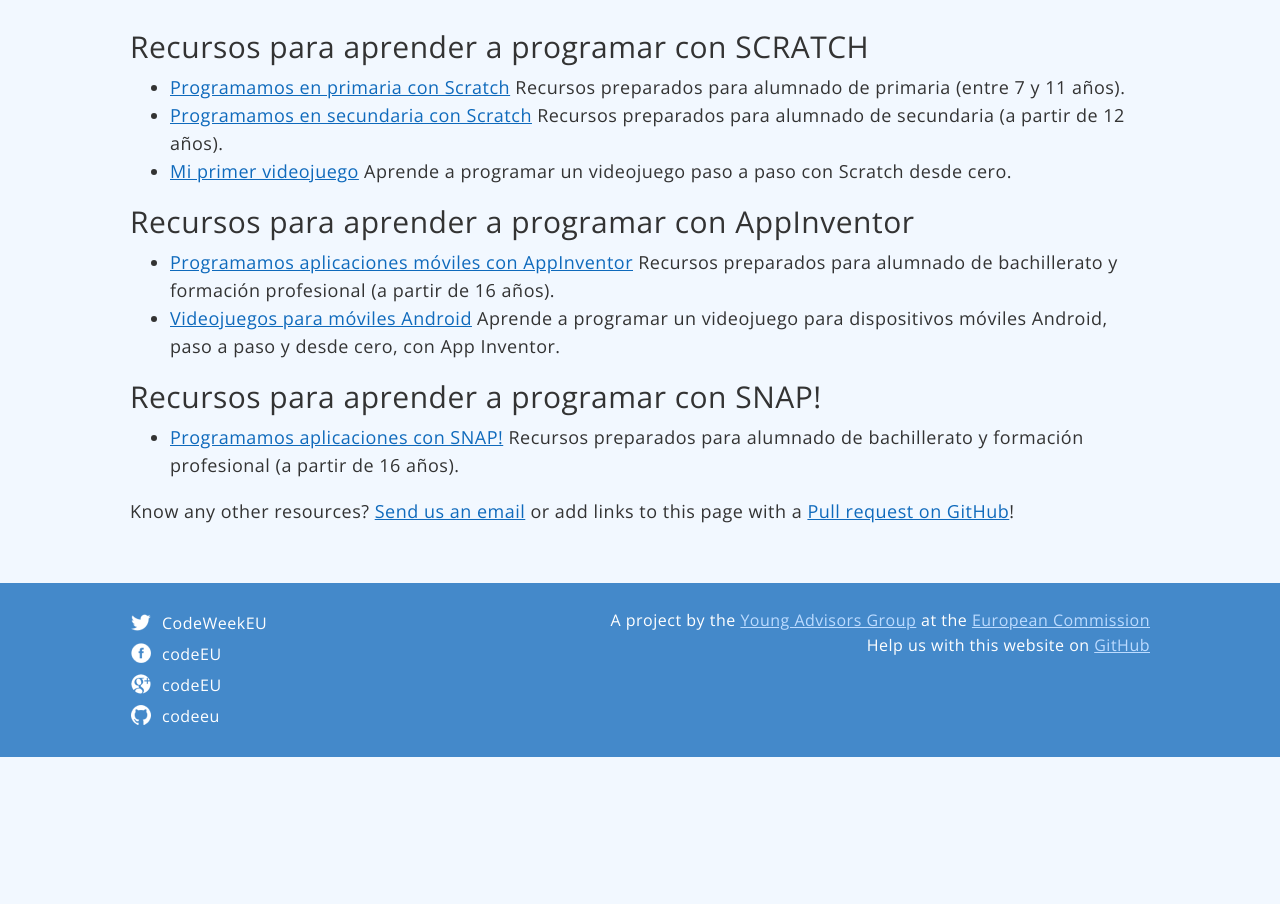
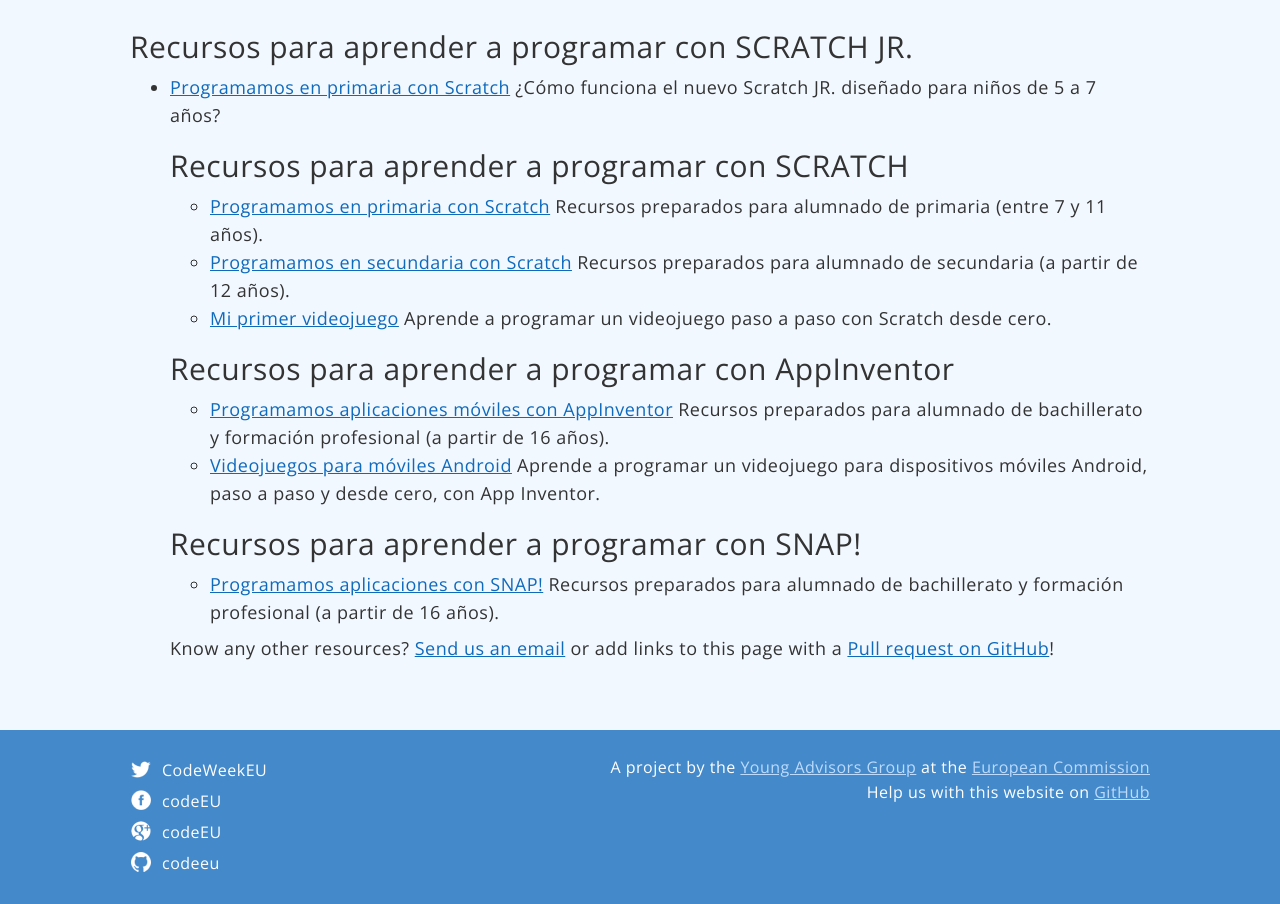
Before and after one commit to codeeu/codeeu.github.io, a Jekyll site: the page built from resources/spain/index.html, in a window 1280 px wide, cut to the strip 167-1071 px from the top of the page. Built offline with Jekyll 4.4.1, drawn with Linux system fonts in a browser that asks for light colours; nearby versions of some CDN libraries; Markdown is read by kramdown in place of the engine named in the settings; before the commit the page ends 924 px from its top, so only the background shows below that.

Commit message:
Spain: Add resources for ScratchJr.

```diff
--- a/resources/spain/index.html
+++ b/resources/spain/index.html
@@ -2,6 +2,11 @@
 layout: resource
 title: Spain
 ---
+
+<h2>Recursos para aprender a programar con SCRATCH JR.</h2>
+<ul>
+  <li><a href="http://programamos.es/probamos-el-nuevo-scratch-jr/">Programamos en primaria con Scratch</a> ¿Cómo funciona el nuevo Scratch JR. diseñado para niños de 5 a 7 años?</li>
+</uk>
 
 <h2>Recursos para aprender a programar con SCRATCH</h2>
 <ul>
```
